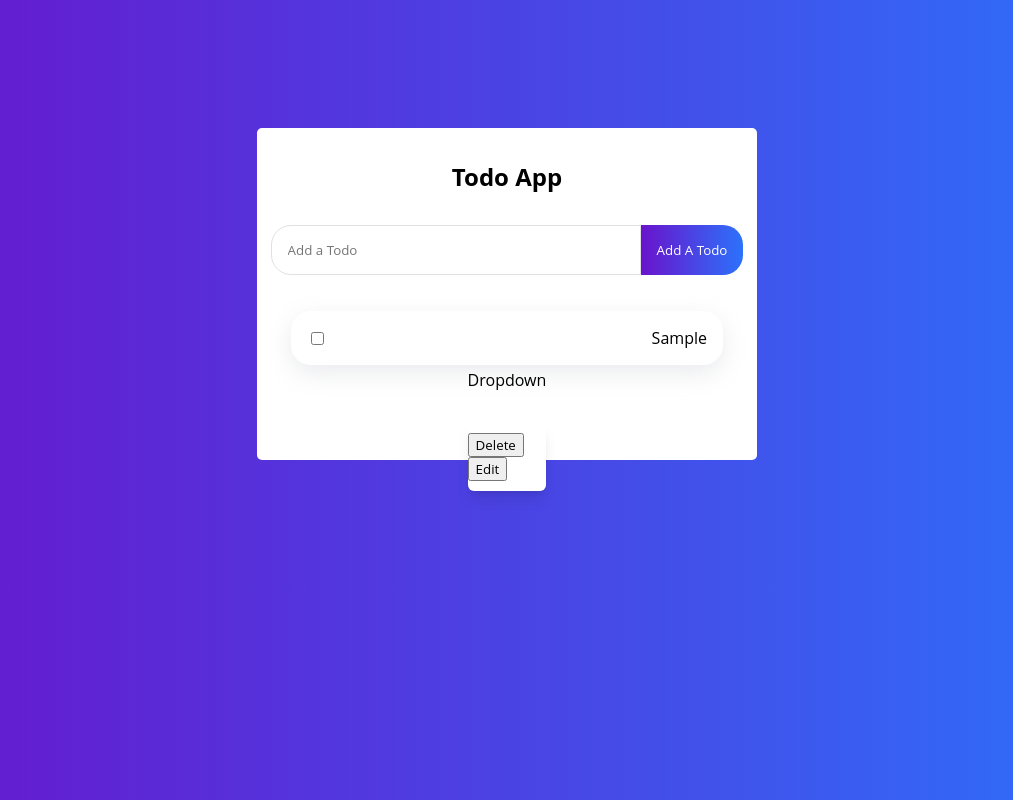
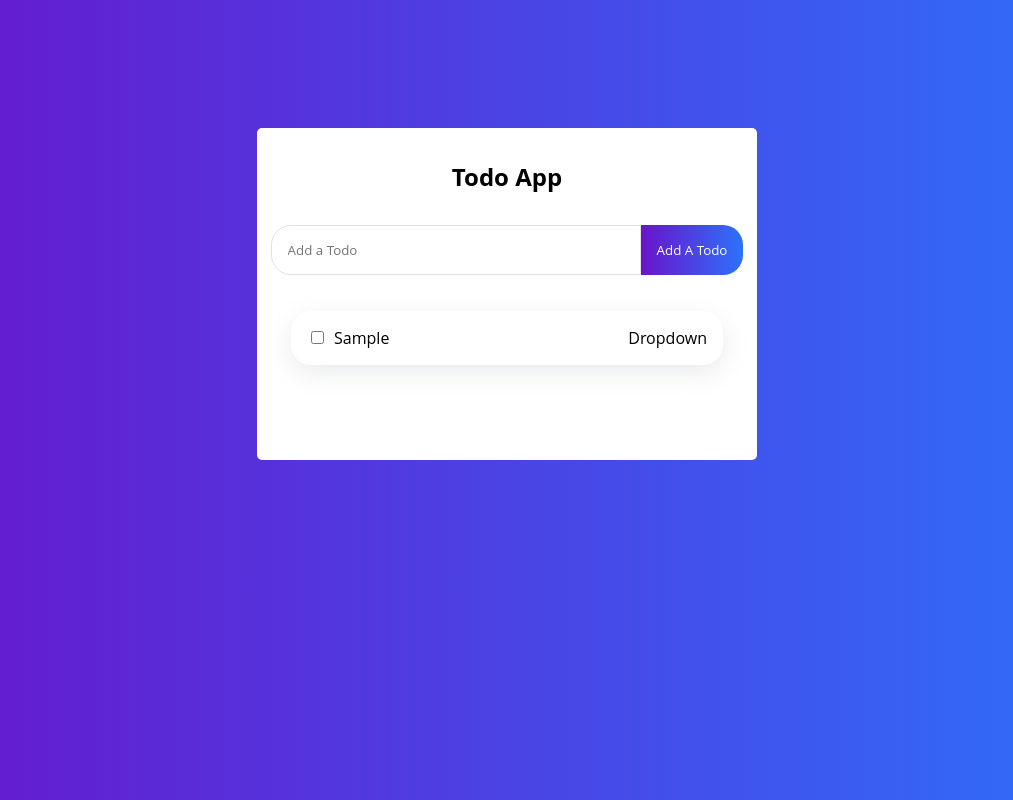
Before and after one commit to Azikenp/Toodoo, a React (Vite) app: page / in a window 1280 px wide. Both pictures are taken after typing "Sample" into the empty fields and a click on the button "Add A Todo". Shown: the whole page, without its empty margins (133-1146 px from the left). Built offline with nearby package versions, Linux system fonts and the light colour scheme.

Commit message:
dropdown functionality done

```diff
--- a/src/components/Dropdown.tsx
+++ b/src/components/Dropdown.tsx
@@ -1,4 +1,4 @@
-import React from "react";
+import React, { useState } from "react";
 
 interface DropdownItemsProps {
   icon?: string;
@@ -6,14 +6,24 @@ interface DropdownItemsProps {
 }
 
 const Dropdown: React.FC<DropdownItemsProps> = ({ options }) => {
+  const [isOpen, setIsOpen] = useState<boolean>(false);
+
+  const dropDownToggle = () => {
+    setIsOpen(!isOpen);
+  };
+
   return (
     <div className="dropdown">
-      <div className="dropdown-title">Dropdown</div>
-      <div className="dropdown-list-container">
-        {options.map((option: Option) => (
-          <button>{option.value}</button>
-        ))}
+      <div className="dropdown-title" onClick={dropDownToggle}>
+        Dropdown
       </div>
+      {isOpen && (
+        <div className="dropdown-list-container">
+          {options.map((option: Option) => (
+            <button className="dropdown-list-btn">{option.value}</button>
+          ))}
+        </div>
+      )}
     </div>
   );
 };
--- a/src/components/TodolistItem.tsx
+++ b/src/components/TodolistItem.tsx
@@ -10,29 +10,30 @@ const TodolistItem: React.FC<TodolistItemProps> = ({
   todo,
   toggleComplete,
 }) => {
-
-  const onDelete = () => {console.log("delete");
+  const onDelete = () => {
+    console.log("delete");
   };
 
-  const onEdit = () => {console.log("edit");
+  const onEdit = () => {
+    console.log("edit");
   };
 
   const dropdownOptions: Array<Option> = [
     {
       value: "Delete",
       onClick: onDelete,
-      color: "red"
+      color: "red",
     },
     {
       value: "Edit",
       onClick: onEdit,
-      color: 'blue'
+      color: "blue",
     },
   ];
 
   return (
-    <li>
-      <label className={todo.complete ? "todo-row completed" : "todo-row"}>
+    <li className={todo.complete ? "todo-row completed" : "todo-row"}>
+      <label>
         <input
           type="checkbox"
           onChange={() => toggleComplete(todo)}
```
